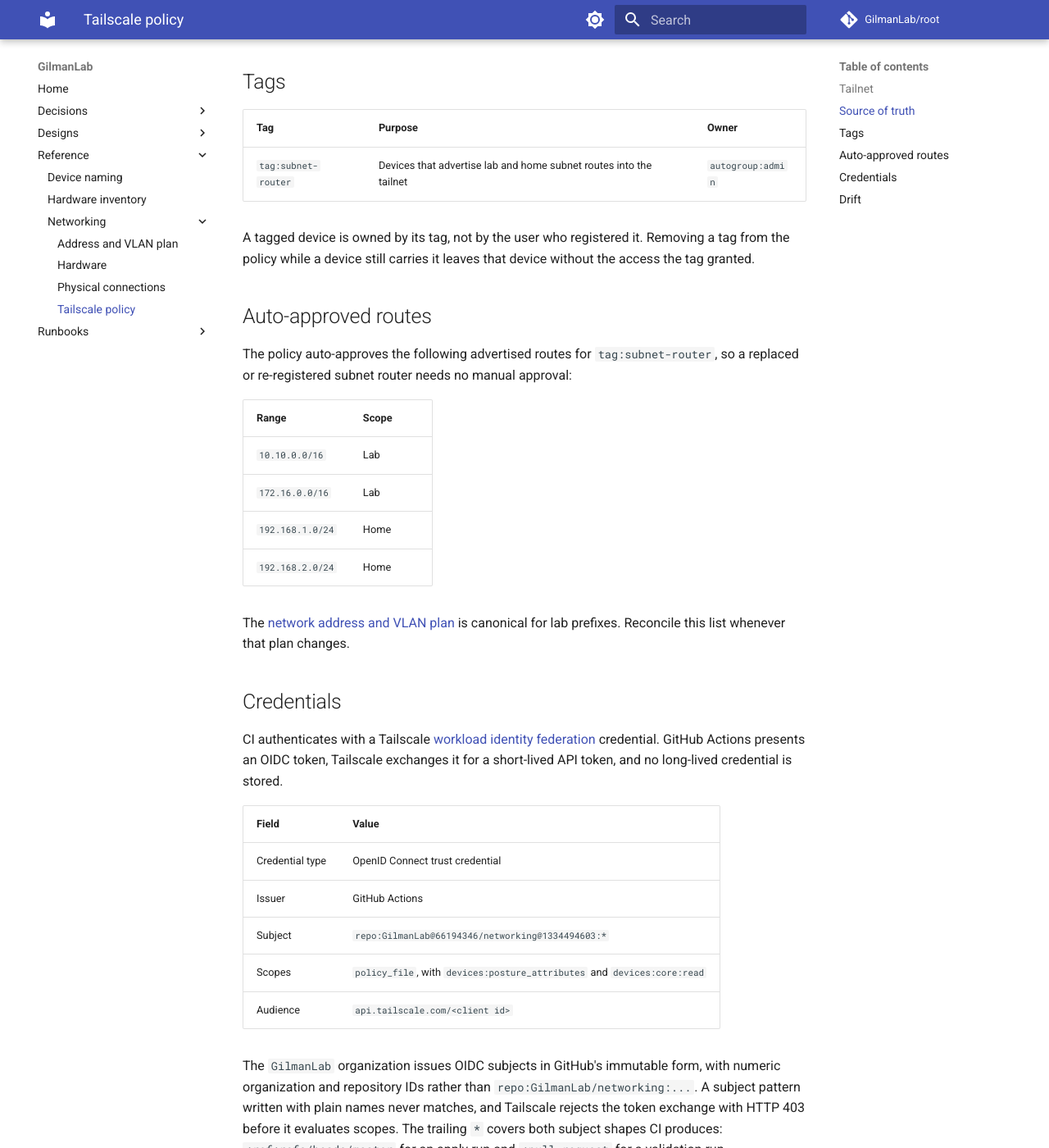
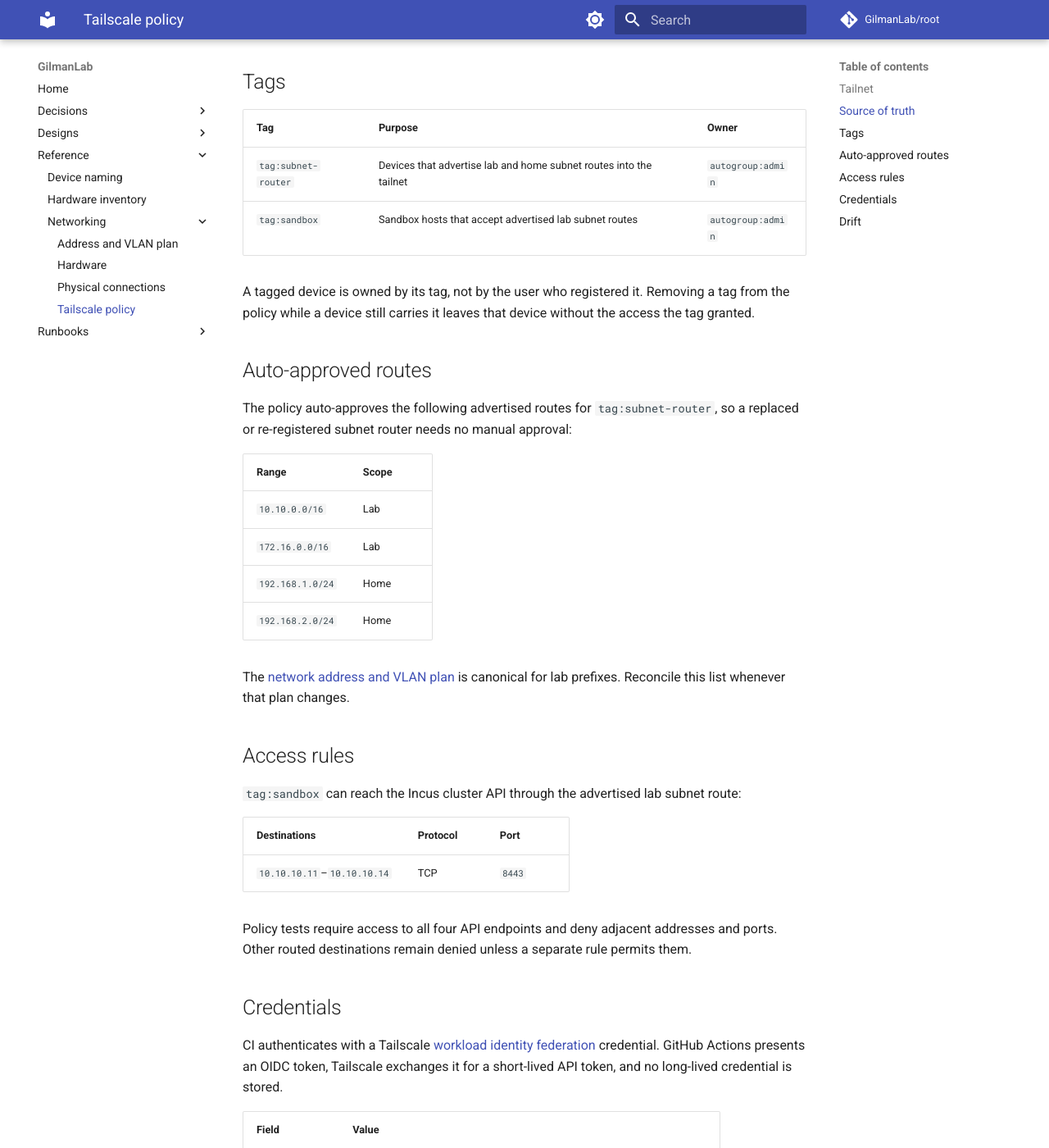
Before and after one commit to GilmanLab/root, an MkDocs documentation site: the page built from docs/docs/reference/networking/tailscale-policy.md, in a window 1280 px wide and 1400 px high, scrolled down 953 px. Shown: the whole window at 82% size. Built offline with MkDocs 1.6.1 and Material for MkDocs 9.7.7, drawn with Linux system fonts in a browser that asks for light colours; comment, search, counter and statistics services are not loaded.

Commit message:
docs(networking): document sandbox cluster access (#26)

```diff
--- a/docs/docs/reference/networking/tailscale-policy.md
+++ b/docs/docs/reference/networking/tailscale-policy.md
@@ -42,6 +42,7 @@ and trailing commas. Section syntax is documented in Tailscale's
 | Tag | Purpose | Owner |
 | --- | --- | --- |
 | `tag:subnet-router` | Devices that advertise lab and home subnet routes into the tailnet | `autogroup:admin` |
+| `tag:sandbox` | Sandbox hosts that accept advertised lab subnet routes | `autogroup:admin` |
 
 A tagged device is owned by its tag, not by the user who registered it. Removing
 a tag from the policy while a device still carries it leaves that device without
@@ -62,6 +63,19 @@ manual approval:
 
 The [network address and VLAN plan](address-plan.md) is canonical for lab
 prefixes. Reconcile this list whenever that plan changes.
+
+## Access rules
+
+`tag:sandbox` can reach the Incus cluster API through the advertised lab subnet
+route:
+
+| Destinations | Protocol | Port |
+| --- | --- | --- |
+| `10.10.10.11`–`10.10.10.14` | TCP | `8443` |
+
+Policy tests require access to all four API endpoints and deny adjacent
+addresses and ports. Other routed destinations remain denied unless a separate
+rule permits them.
 
 ## Credentials
 
```
Also changed, not shown: docs/docs/designs/lab-v2-core-network.md (+4 -2 lines).
